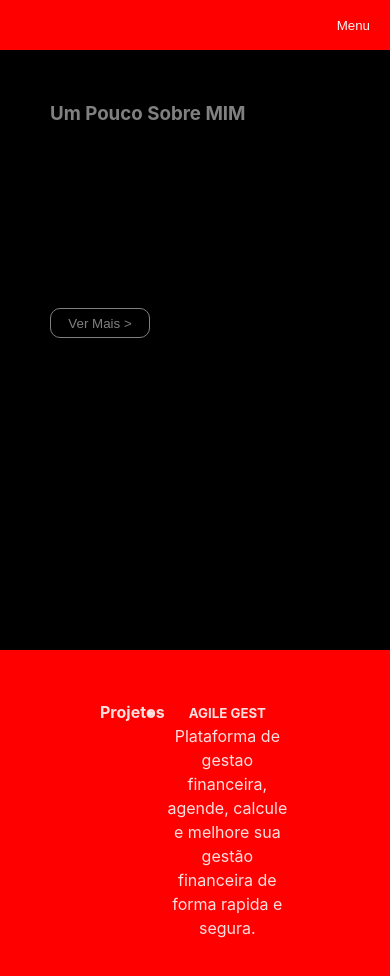
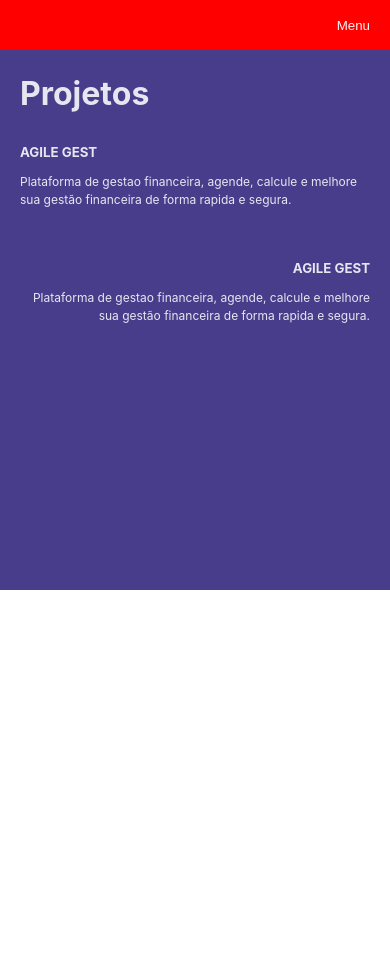
Before and after one commit to matheusjean28/cv, a React (Vite) app: page / in a window 390 px wide. Shown: the top 976 px of the page. After the commit the page ends 844 px from the top, so only its background shows below. Built offline with nearby package versions, Linux system fonts and the light colour scheme.

Commit message:
<Projects.jsx> : (Add media query, adjust color´s to debug and adjust side to objects)

```diff
--- a/src/App.jsx
+++ b/src/App.jsx
@@ -7,7 +7,7 @@ function App() {
   return (
     <>
     <Header/>
-    <AboutMe/>
+    {/* <AboutMe/> */}
     <Projects/>
     </>
   )
--- a/src/Components/Projects.jsx
+++ b/src/Components/Projects.jsx
@@ -4,11 +4,20 @@ export default function Projects() {
     return (
         <>
             <div className="Projects">
-                <h4>Projetos</h4>
-                <ul>
-                    <li>
+                <h1>Projetos</h1>
+                <ul className="UlProjects">
+                    <li className="LiProjects">
                         <h5>AGILE GEST</h5>
-                        <p>
+                        <p className="PProjects">
+                            Plataforma de gestao financeira,
+                            agende, calcule e melhore sua
+                            gestão financeira de forma rapida e segura.
+                        </p>
+                    </li>
+
+                    <li className="LiProjectsRight">
+                        <h5>AGILE GEST</h5>
+                        <p className="PProjects">
                             Plataforma de gestao financeira,
                             agende, calcule e melhore sua
                             gestão financeira de forma rapida e segura.
--- a/src/Components/Styles/StylesProjects.css
+++ b/src/Components/Styles/StylesProjects.css
@@ -4,4 +4,58 @@
   padding: 50px 100px;
   height: 500px;
   max-height: 500px;
+  flex-direction: column;
+  justify-content: left;
+  text-align: left;
 }
+
+.UlProjects {
+  display: flex;
+  flex-direction: column;
+  list-style: none;
+  width: inherit;
+}
+
+.LiProjects {
+  display: flex;
+  flex-direction: column;
+  justify-content: left;
+  justify-items: left;
+  padding: 0;
+  text-align: left;
+  margin-bottom: 50px;
+}
+.PProjects {
+  font-size: 20px;
+}
+/* media query area */
+@media screen and (max-width: 600px) {
+  .Projects {
+    padding: 20px;
+    background-color: darkslateblue;
+    place-content: left;
+    place-items: left;
+    display: flex;
+  }
+  .UlProjects {
+    display: flex;
+    padding: 0;
+    justify-content: left;
+    text-align: left;
+    margin-top: 25px;
+  }
+  .PProjects {
+    font-size: 12px;
+    margin-top: 10px;
+  text-overflow: ellipsis;
+  flex-wrap: wrap 180px;
+  word-wrap: break-word;
+  }
+  .LiProjectsRight{
+    justify-content: right;
+    justify-items: right;
+    padding: 0;
+    text-align: right;
+  }
+
+}
```
